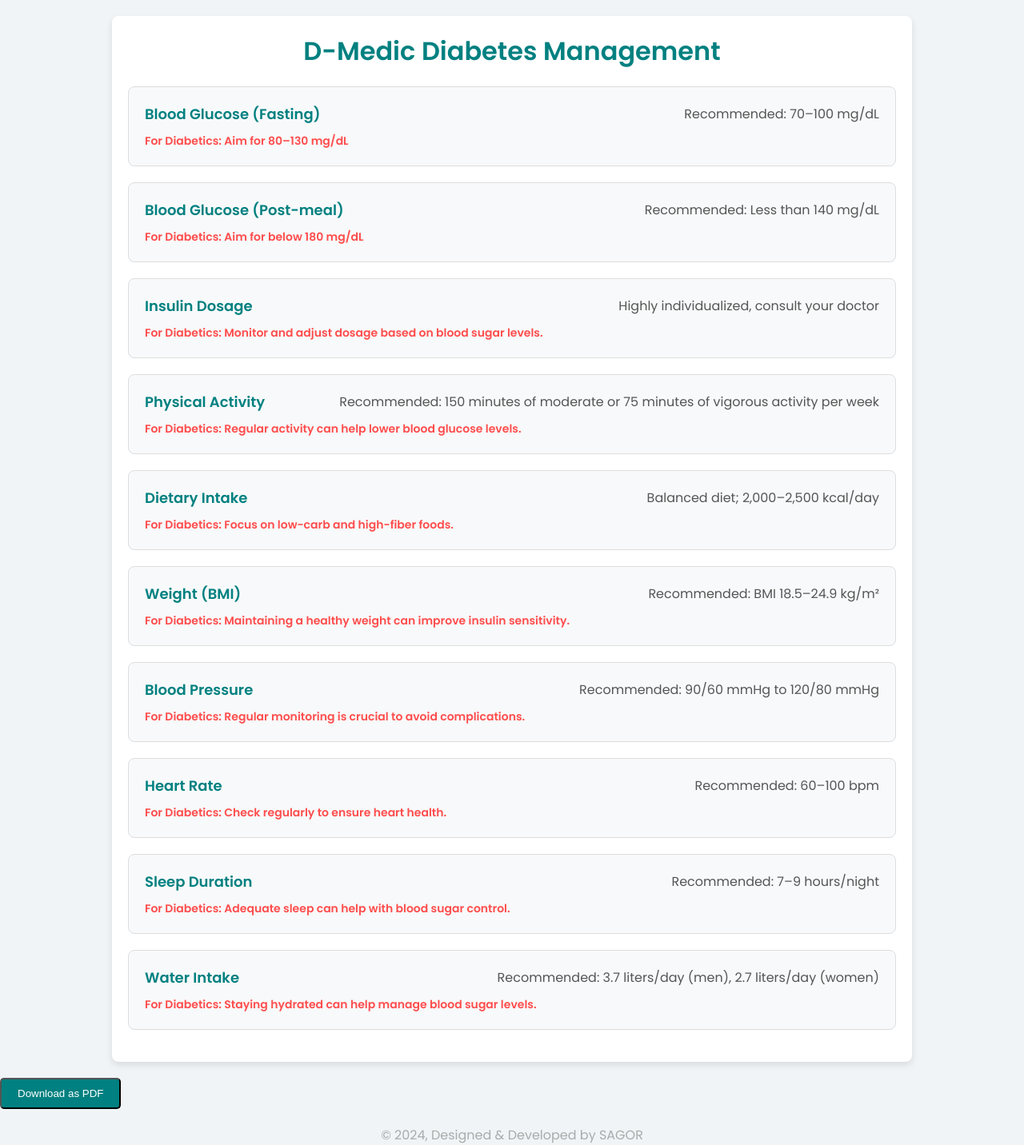
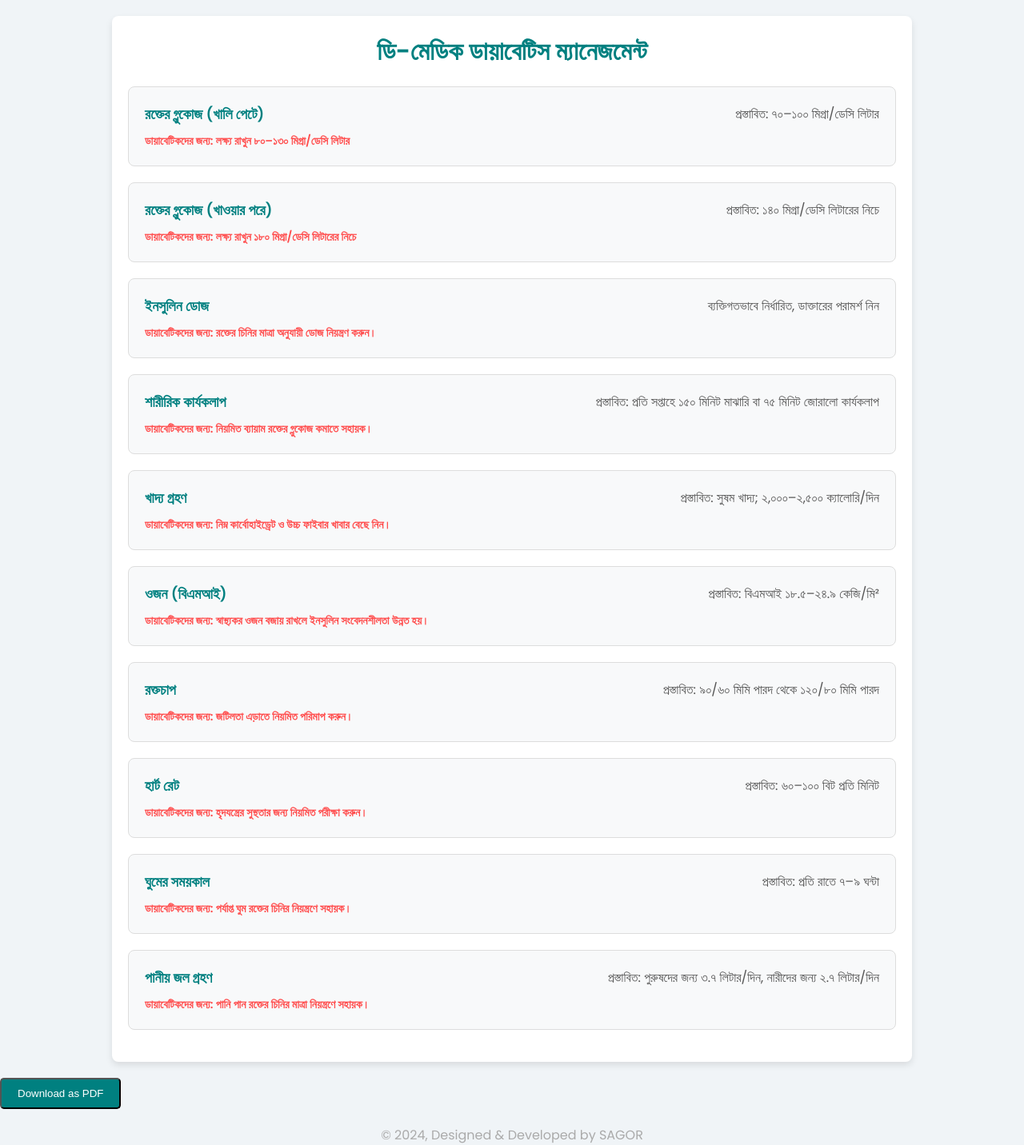
Before and after one commit to odhsagor/Dmedic, a PHP site: page /mdobidulhuqsagor/viewPlan.php in a window 1280 px wide. Shown: the part 55-1487 px from the top of the page at 80% size. Run offline with PHP 8.4, Linux system fonts and the light colour scheme; some libraries are stand-ins or nearby versions.

Commit message:
Commited BY @ODHSAGOR

```diff
--- a/mdobidulhuqsagor/patientInterface.php
+++ b/mdobidulhuqsagor/patientInterface.php
@@ -218,12 +218,13 @@ $conn->close();
 
     <div class="container">
         <div class="welcome-msg">
-            স্বাগতম, <?php echo $patient_name; ?>!
+            <?php echo $patient_name; ?>
+            <p>আপনার স্বাস্থ্য তথ্য প্রদান করুন</p>
         </div>
 
         <div class="card">
             <div class="card-header">
-                আপনার স্বাস্থ্য তথ্য প্রদান করুন
+            স্বাস্থ্য তথ্য
             </div>
             <div class="card-body">
                 <form action="patientInterface.php" method="post">
--- a/mdobidulhuqsagor/viewHealthData.php
+++ b/mdobidulhuqsagor/viewHealthData.php
@@ -260,7 +260,7 @@ $conn->close();
 
 <div class="container">
     <div class="welcome-msg">
-        <h3>স্বাগতম, <?php echo htmlspecialchars($patient_name); ?>!</h3>
+        <h3><?php echo htmlspecialchars($patient_name); ?>!</h3>
         <p>আপনার স্বাস্থ্য তথ্য এডিট করুন অথবা নতুন তথ্য যোগ করুন</p>
     </div>
 
--- a/mdobidulhuqsagor/viewPlan.php
+++ b/mdobidulhuqsagor/viewPlan.php
@@ -205,88 +205,89 @@
 
 
     <div class="container" id="health-metrics">
-        <h1>D-Medic Diabetes Management</h1>
+    <h1>ডি-মেডিক ডায়াবেটিস ম্যানেজমেন্ট</h1>
 
     <div class="card">
         <div class="metric">
-                <h2>Blood Glucose (Fasting)</h2>
-                <p class="recommendation">Recommended: 70–100 mg/dL</p>
+            <h2>রক্তের গ্লুকোজ (খালি পেটে)</h2>
+            <p class="recommendation">প্রস্তাবিত: ৭০–১০০ মিগ্রা/ডেসি লিটার</p>
         </div>
-            <p class="diabetes-note">For Diabetics: Aim for 80–130 mg/dL</p>
+        <p class="diabetes-note">ডায়াবেটিকদের জন্য: লক্ষ্য রাখুন ৮০–১৩০ মিগ্রা/ডেসি লিটার</p>
     </div>
 
     <div class="card">
         <div class="metric">
-                <h2>Blood Glucose (Post-meal)</h2>
-                <p class="recommendation">Recommended: Less than 140 mg/dL</p>
+            <h2>রক্তের গ্লুকোজ (খাওয়ার পরে)</h2>
+            <p class="recommendation">প্রস্তাবিত: ১৪০ মিগ্রা/ডেসি লিটারের নিচে</p>
         </div>
-            <p class="diabetes-note">For Diabetics: Aim for below 180 mg/dL</p>
+        <p class="diabetes-note">ডায়াবেটিকদের জন্য: লক্ষ্য রাখুন ১৮০ মিগ্রা/ডেসি লিটারের নিচে</p>
     </div>
 
     <div class="card">
         <div class="metric">
-                <h2>Insulin Dosage</h2>
-                <p class="recommendation">Highly individualized, consult your doctor</p>
+            <h2>ইনসুলিন ডোজ</h2>
+            <p class="recommendation">ব্যক্তিগতভাবে নির্ধারিত, ডাক্তারের পরামর্শ নিন</p>
         </div>
-            <p class="diabetes-note">For Diabetics: Monitor and adjust dosage based on blood sugar levels.</p>
+        <p class="diabetes-note">ডায়াবেটিকদের জন্য: রক্তের চিনির মাত্রা অনুযায়ী ডোজ নিয়ন্ত্রণ করুন।</p>
     </div>
 
     <div class="card">
         <div class="metric">
-                <h2>Physical Activity</h2>
-                <p class="recommendation">Recommended: 150 minutes of moderate or 75 minutes of vigorous activity per week</p>
+            <h2>শারীরিক কার্যকলাপ</h2>
+            <p class="recommendation">প্রস্তাবিত: প্রতি সপ্তাহে ১৫০ মিনিট মাঝারি বা ৭৫ মিনিট জোরালো কার্যকলাপ</p>
         </div>
-            <p class="diabetes-note">For Diabetics: Regular activity can help lower blood glucose levels.</p>
+        <p class="diabetes-note">ডায়াবেটিকদের জন্য: নিয়মিত ব্যায়াম রক্তের গ্লুকোজ কমাতে সহায়ক।</p>
     </div>
 
     <div class="card">
         <div class="metric">
-                <h2>Dietary Intake</h2>
-                <p class="recommendation">Balanced diet; 2,000–2,500 kcal/day</p>
+            <h2>খাদ্য গ্রহণ</h2>
+            <p class="recommendation">প্রস্তাবিত: সুষম খাদ্য; ২,০০০–২,৫০০ ক্যালোরি/দিন</p>
         </div>
-            <p class="diabetes-note">For Diabetics: Focus on low-carb and high-fiber foods.</p>
+        <p class="diabetes-note">ডায়াবেটিকদের জন্য: নিম্ন কার্বোহাইড্রেট ও উচ্চ ফাইবার খাবার বেছে নিন।</p>
     </div>
 
     <div class="card">
         <div class="metric">
-                <h2>Weight (BMI)</h2>
-                <p class="recommendation">Recommended: BMI 18.5–24.9 kg/m²</p>
+            <h2>ওজন (বিএমআই)</h2>
+            <p class="recommendation">প্রস্তাবিত: বিএমআই ১৮.৫–২৪.৯ কেজি/মি²</p>
         </div>
-            <p class="diabetes-note">For Diabetics: Maintaining a healthy weight can improve insulin sensitivity.</p>
+        <p class="diabetes-note">ডায়াবেটিকদের জন্য: স্বাস্থ্যকর ওজন বজায় রাখলে ইনসুলিন সংবেদনশীলতা উন্নত হয়।</p>
     </div>
 
     <div class="card">
         <div class="metric">
-                <h2>Blood Pressure</h2>
-                <p class="recommendation">Recommended: 90/60 mmHg to 120/80 mmHg</p>
+            <h2>রক্তচাপ</h2>
+            <p class="recommendation">প্রস্তাবিত: ৯০/৬০ মিমি পারদ থেকে ১২০/৮০ মিমি পারদ</p>
         </div>
-            <p class="diabetes-note">For Diabetics: Regular monitoring is crucial to avoid complications.</p>
+        <p class="diabetes-note">ডায়াবেটিকদের জন্য: জটিলতা এড়াতে নিয়মিত পরিমাপ করুন।</p>
     </div>
 
     <div class="card">
         <div class="metric">
-                <h2>Heart Rate</h2>
-                <p class="recommendation">Recommended: 60–100 bpm</p>
+            <h2>হার্ট রেট</h2>
+            <p class="recommendation">প্রস্তাবিত: ৬০–১০০ বিট প্রতি মিনিট</p>
         </div>
-            <p class="diabetes-note">For Diabetics: Check regularly to ensure heart health.</p>
+        <p class="diabetes-note">ডায়াবেটিকদের জন্য: হৃদযন্ত্রের সুস্থতার জন্য নিয়মিত পরীক্ষা করুন।</p>
     </div>
 
     <div class="card">
         <div class="metric">
-                <h2>Sleep Duration</h2>
-                <p class="recommendation">Recommended: 7–9 hours/night</p>
+            <h2>ঘুমের সময়কাল</h2>
+            <p class="recommendation">প্রস্তাবিত: প্রতি রাতে ৭–৯ ঘন্টা</p>
         </div>
-            <p class="diabetes-note">For Diabetics: Adequate sleep can help with blood sugar control.</p>
+        <p class="diabetes-note">ডায়াবেটিকদের জন্য: পর্যাপ্ত ঘুম রক্তের চিনির নিয়ন্ত্রণে সহায়ক।</p>
     </div>
 
     <div class="card">
         <div class="metric">
-                <h2>Water Intake</h2>
-                <p class="recommendation">Recommended: 3.7 liters/day (men), 2.7 liters/day (women)</p>
+            <h2>পানীয় জল গ্রহণ</h2>
+            <p class="recommendation">প্রস্তাবিত: পুরুষদের জন্য ৩.৭ লিটার/দিন, নারীদের জন্য ২.৭ লিটার/দিন</p>
         </div>
-            <p class="diabetes-note">For Diabetics: Staying hydrated can help manage blood sugar levels.</p>
+        <p class="diabetes-note">ডায়াবেটিকদের জন্য: পানি পান রক্তের চিনির মাত্রা নিয়ন্ত্রণে সহায়ক।</p>
     </div>
 </div>
+
 
     <div class="download-btn">
         <button class="btn" onclick="downloadPDF()">Download as PDF</button>
```
Also changed, not shown: mdobidulhuqsagor/admin_Dashboard.php (+8 -2 lines). Lines whose indentation alone changed are shown as unchanged.
